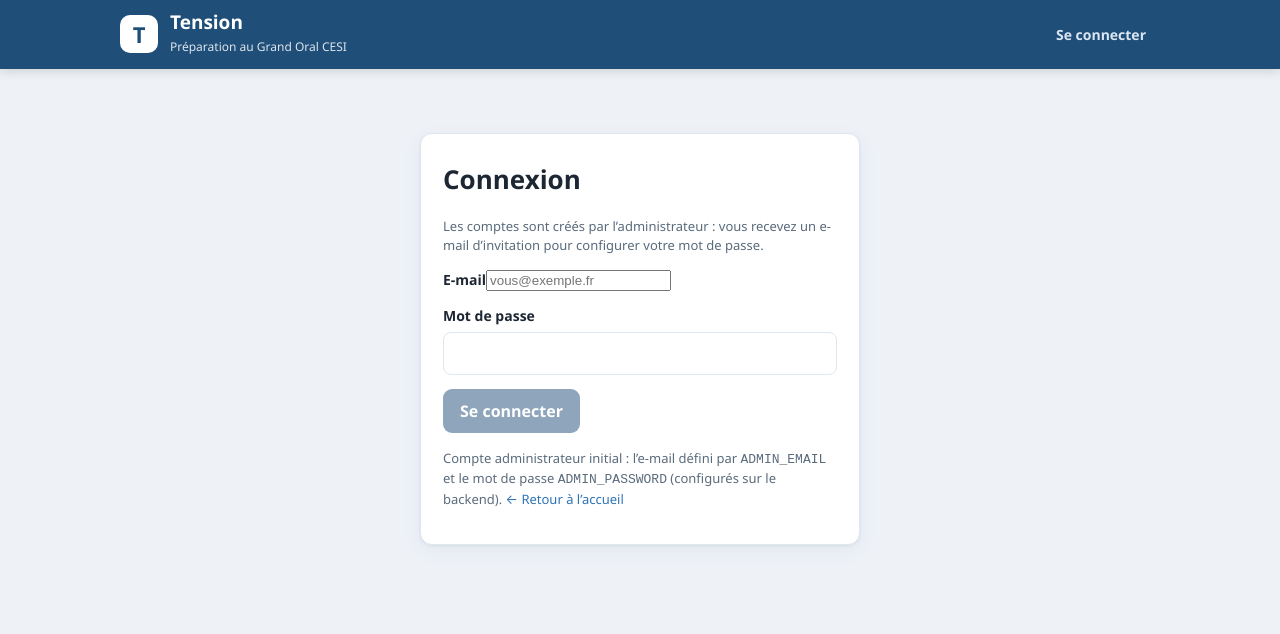
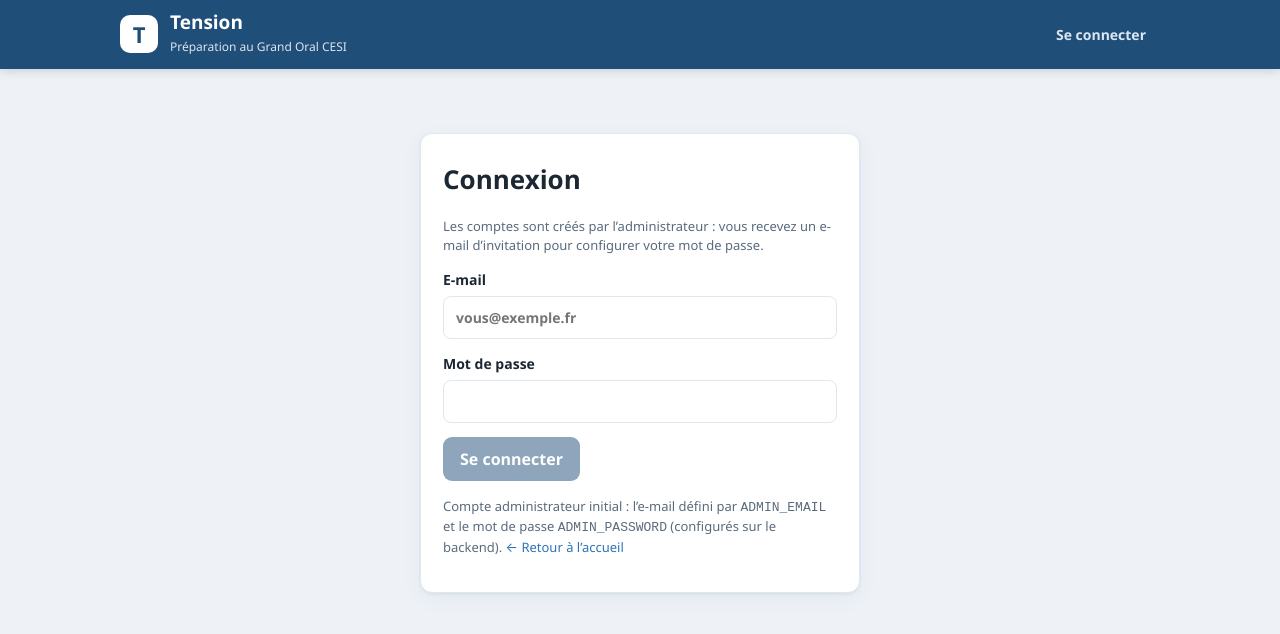
Before and after one commit to YoucefDja/Grand_Oral_Studio, a React (Vite) app in the folder frontend/: page /login in a window 1280 px wide. Shown: the top 634 px of the page. Built offline with nearby package versions, Linux system fonts and the light colour scheme; no server answers.

Commit message:
Uniformisation des champs e-mail dans les formulaires
Ajout de input[type='email'] à la règle CSS commune : le champ E-mail (page de connexion, invitations) a désormais la même taille que les autres champs.

```diff
--- a/frontend/src/index.css
+++ b/frontend/src/index.css
@@ -163,6 +163,7 @@ label.field small {
   margin-top: 2px;
 }
 input[type='text'],
+input[type='email'],
 input[type='password'],
 input[type='number'],
 select,
```
